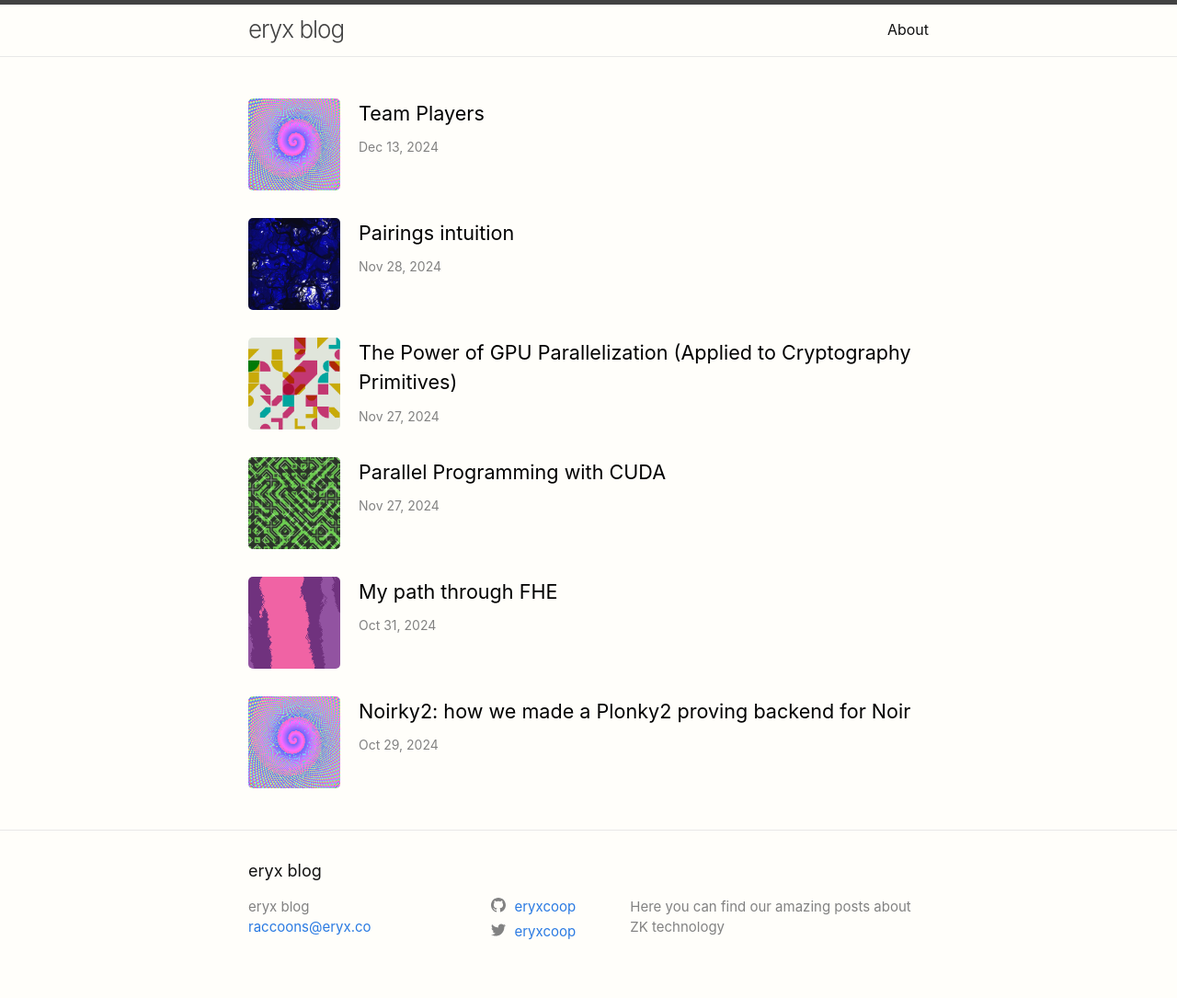
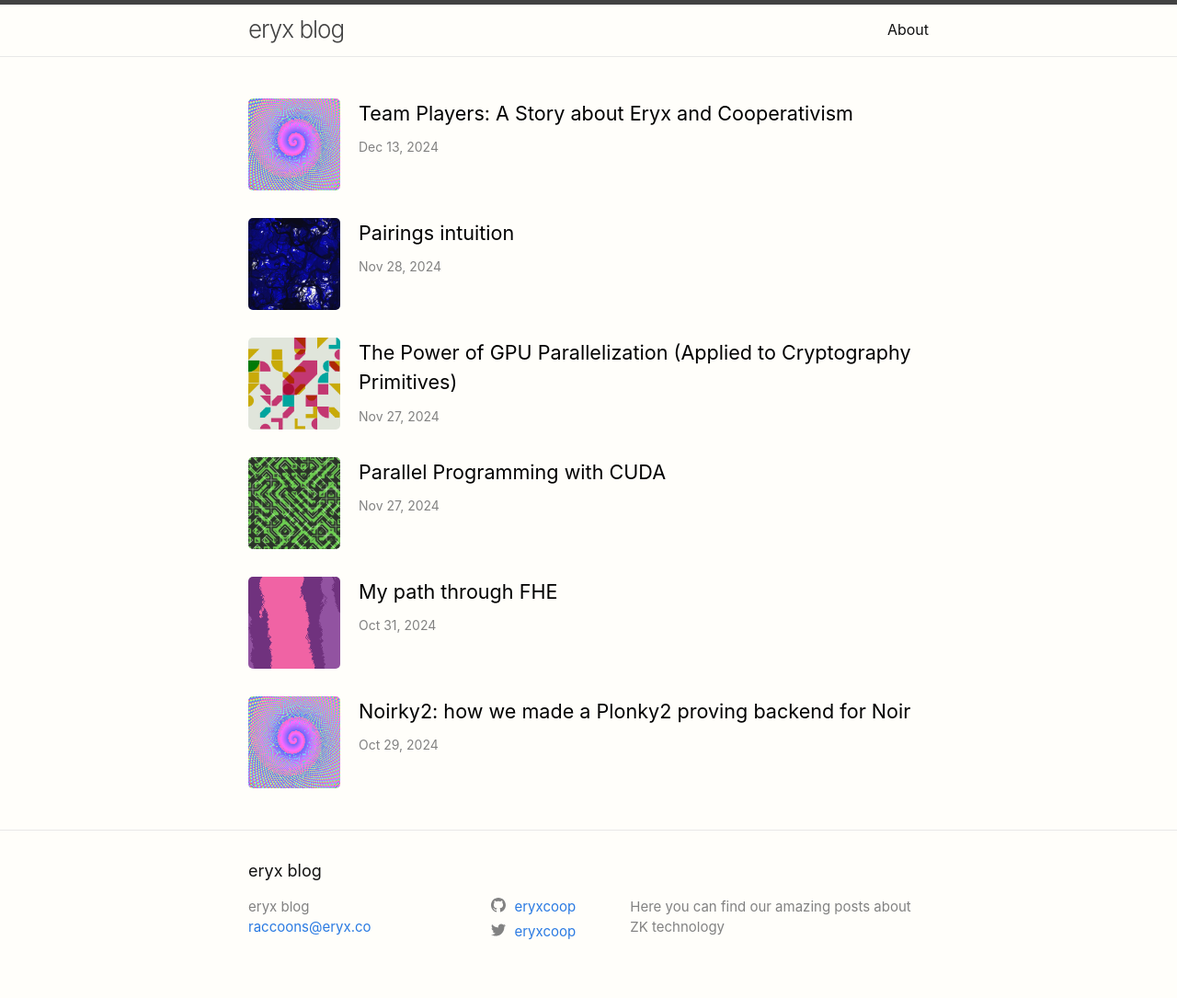
Before and after one commit to eryxcoop/eryxcoop.github.io, a Jekyll site: the page built from index.markdown, in a window 1280 px wide. Shown: the whole page at 92% size. Built offline with Jekyll 4.4.1, drawn with Linux system fonts in a browser that asks for light colours; some web fonts are replaced.

Commit message:
Team Players - Update title

```diff
--- a/_posts/2024-12-13-Team-Players.md
+++ b/_posts/2024-12-13-Team-Players-A-Story-about-Eryx-and-Cooperativism.md
@@ -1,6 +1,6 @@
 ---
 layout: post
-title:  "Team Players"
+title:  "Team Players: A Story about Eryx and Cooperativism"
 image: "assets/img/entries_covers/team_players.png"
 author: Eryx, Agustina Claramut, Julian Arnesino
 introduction: "In this article, we present some basics of Eryx's organizational model and values. We discuss the benefits of worker cooperatives based on our own experience and how we came to adopt this model."
```
